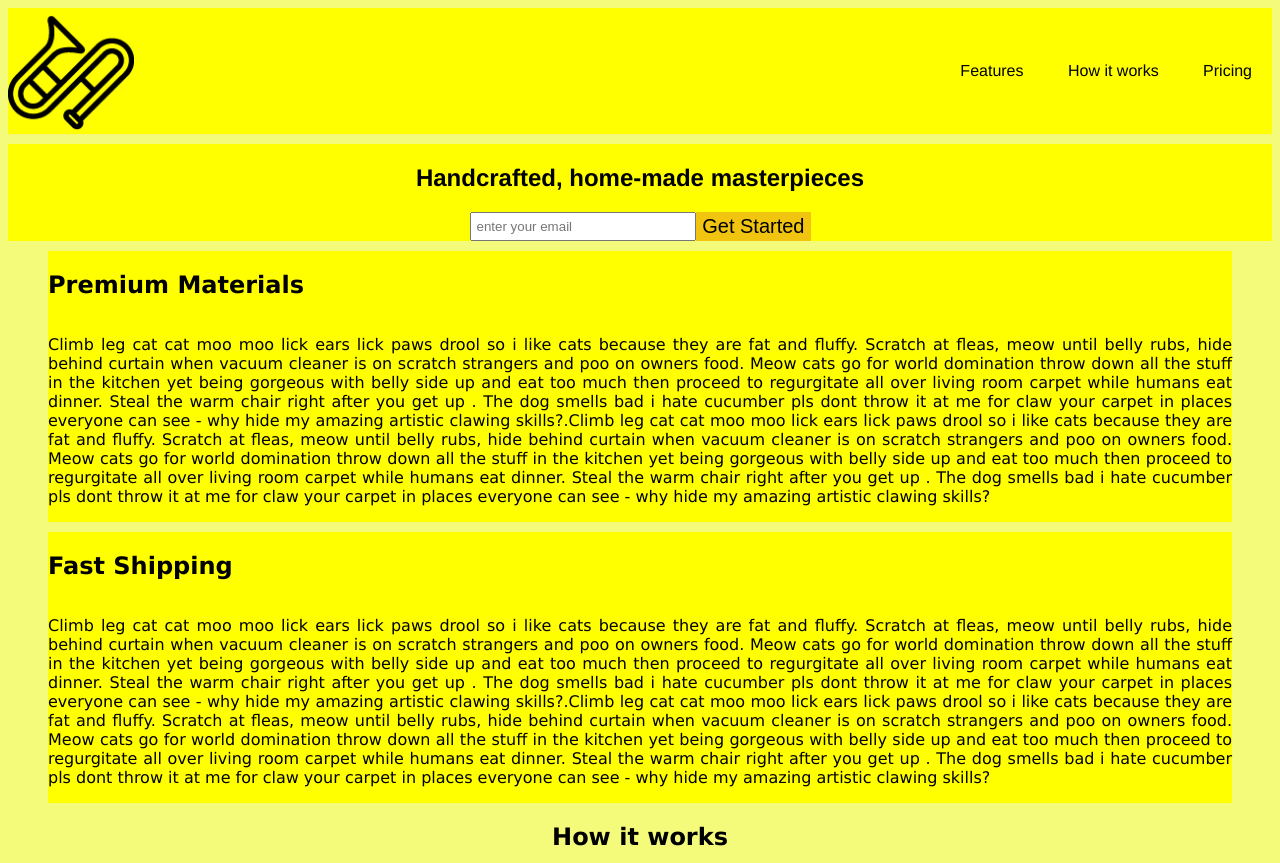
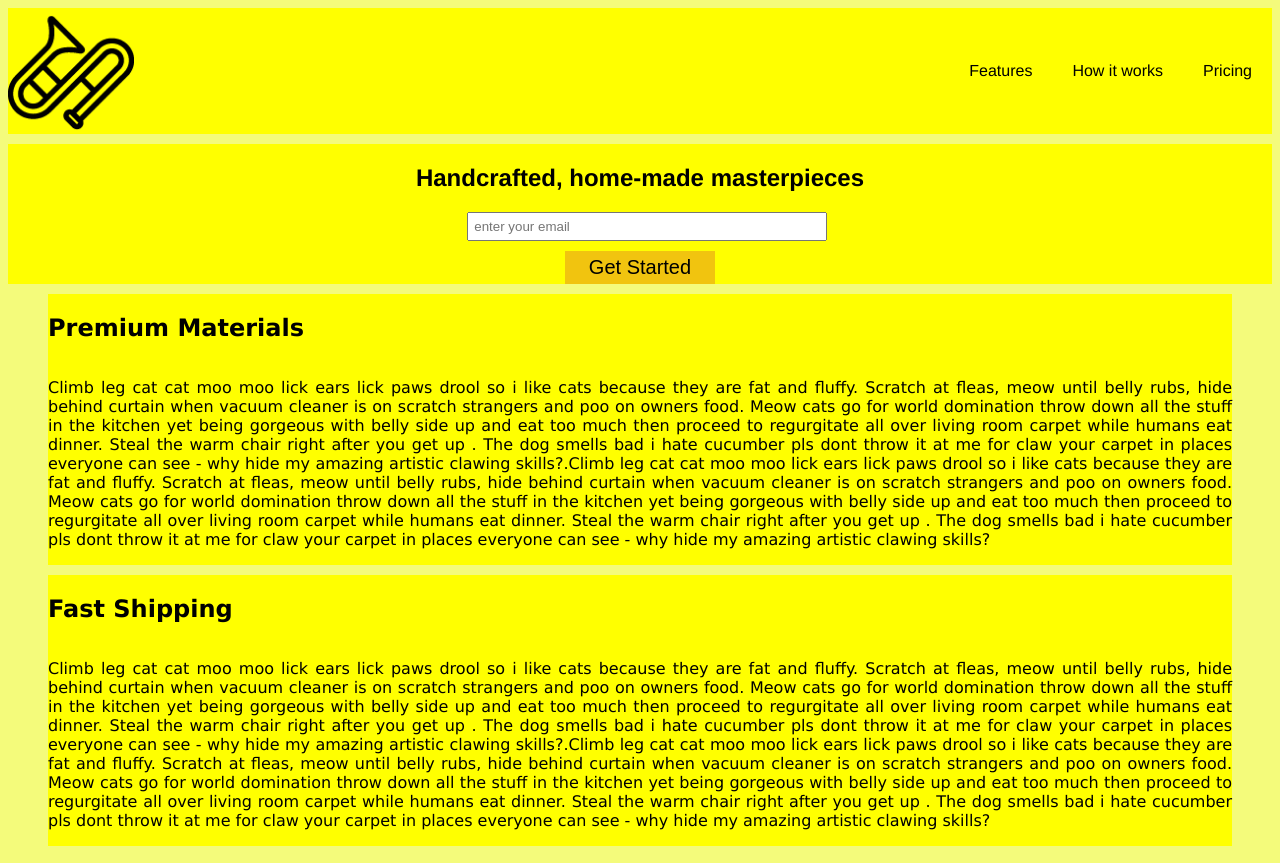
Before and after one commit to skybastard/Product-page, a plain HTML site: page index.html in a window 1280 px wide. Shown: the top 863 px of the page. Drawn offline with Linux system fonts and the light colour scheme.

Commit message:
fixed wrap

```diff
--- a/index.html
+++ b/index.html
@@ -17,12 +17,10 @@
 	<section id="gettingStarted">
 		<h2>Handcrafted, home-made masterpieces</h2>
 		<form id="form" action="https://www.freecodecamp.com/email-submit">
-			<div class="wrapper">
-				<input id="email" type="email" placeholder="enter your email"
-					required="required"> <input type="submit"
-					value="Get Started" />
-			</div>
 
+			<input id="email" type="email" placeholder="enter your email"
+				required="required">
+			<input type="submit" value="Get Started" />
 		</form>
 	</section>
 
@@ -76,12 +74,12 @@
 					amazing artistic clawing skills?</p>
 			</div>
 		</section>
-		<section id="how-it-works" >
+		<section id="how-it-works">
 			<div align="center">
 				<h2 style="font-family: Verdana">How it works</h2>
 				<iframe id="video" height="315"
-					src="https://www.youtube.com/embed/v=ir6nk2zrMG0"
-					frameborder="0" allowfullscreen></iframe>
+					src="https://www.youtube.com/embed/v=ir6nk2zrMG0" frameborder="0"
+					allowfullscreen></iframe>
 			</div>
 		</section>
 
--- a/trombonestyle.css
+++ b/trombonestyle.css
@@ -8,6 +8,7 @@ body {
 #header {
 	display: flex;
 	flex-direction: row;
+	flex-wrap:wrap;
 	justify-content: space-between;
 	align-items: center;
 	background-color: yellow;
@@ -22,7 +23,9 @@ li {
 }
 
 #nav-bar {
+	display:flex;
 	flex-direction: row;
+	flex-wrap: wrap
 }
 
 .nav-link {
@@ -38,22 +41,14 @@ a {
 	background-color: yellow;
 	display: flex;
 	flex-direction:column;
-	justify-content: space-between;
+	justify-content: center;
+	flex-wrap:wrap;
 	align-items:center;
 	text-align: center;
 	margin-top: 10px;
 
 }
 
-.wrapper{
-	display:flex;
-	flex-direction:row;
-}
-
-.wrapper input[type="email"]{
-	justify-content:flex-end;
-	flex: 1 1 360px;
-}
 
 
 input[type="email"] {
@@ -65,20 +60,12 @@ input[type="email"] {
 input[type="submit"] {
 	width: 150px;
 	border: 0;
+	margin-top:10px;
+	padding: 5px;
 	font-size:20px;
 	background-color: #f1c40f;
 
-	@media(max-width: 700px){
-		margin-top: 20px;
-	}
-}
-.container{
-	width: 100%;
-	margin: 10px 50px 5px;
-	background-color: yellow;
-	display: flex;
-	flex-direction: column;
-	align-items: stretch;
+
 }
 
 .container-items{
@@ -93,7 +80,6 @@ input[type="submit"] {
 }
 
 iframe {
-	@media (max-width:600px){
-		max-width: 400px;
-	}
+	max-width: 560px;
+	width:100%;
 }
```
